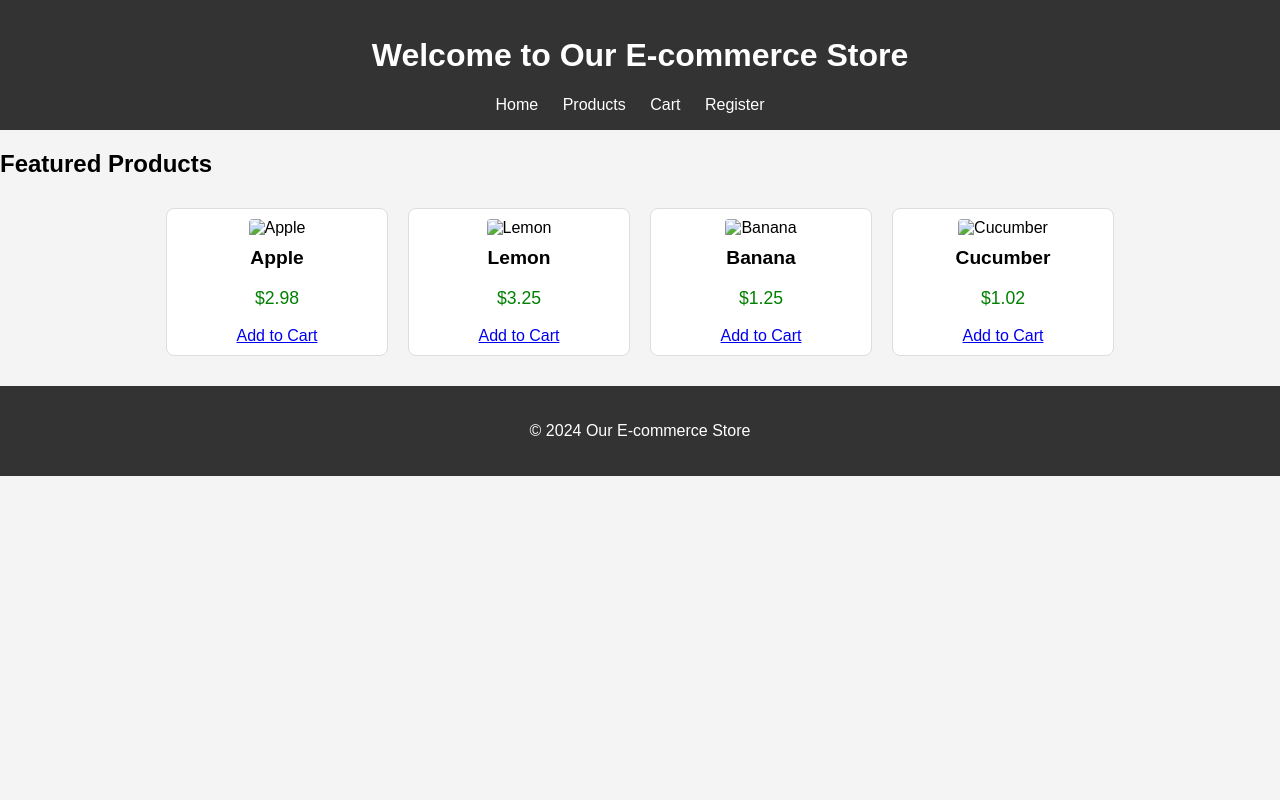
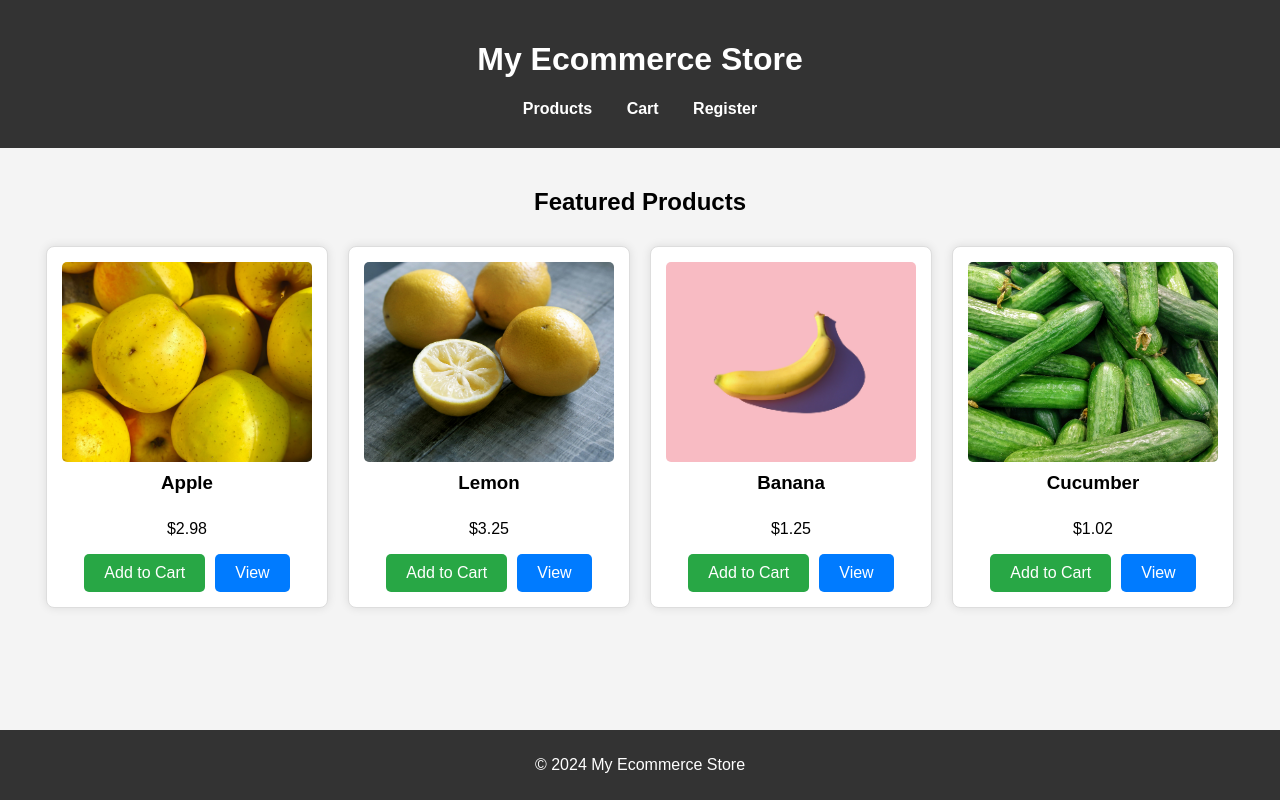
Before and after one commit to akryuko/ecommerce, a Django app: page / in a window 1280 px wide. Run offline with Django 5.2, Linux system fonts and the light colour scheme; data comes from the database, SQL or seed files in the repository; both versions use the stored data as it was after the commit.

Commit message:
Added product detail page and fixed static tag issue

```diff
--- a/ecommerce/settings.py
+++ b/ecommerce/settings.py
@@ -127,3 +127,7 @@ STATICFILES_DIRS = [
 # https://docs.djangoproject.com/en/5.1/ref/settings/#default-auto-field
 
 DEFAULT_AUTO_FIELD = 'django.db.models.BigAutoField'
+
+
+MEDIA_URL = '/media/'
+MEDIA_ROOT = BASE_DIR / 'media'
--- a/ecommerce/urls.py
+++ b/ecommerce/urls.py
@@ -16,16 +16,20 @@ Including another URLconf
 """
 from django.contrib import admin
 from django.urls import include, path
-from products.views import home, register, view_cart, product_list, add_to_cart, remove_from_cart
+from products.views import home, register, view_cart, product_list, add_to_cart, remove_from_cart, product_detail
+from django.conf import settings
+from django.conf.urls.static import static
 
 urlpatterns = [
     path('admin/', admin.site.urls),
     path('', home, name='home'),  # Home page at the root '/'
     path('register/', register, name='register'),  # Direct URL for register
-    path('cart/', view_cart, name='view_cart'),  # Direct URL for cart
+    path('cart/', view_cart, name='cart'),  # Direct URL for cart
     path('product_list/', product_list, name='product_list'),  # Direct URL for product list
     path('auth/', include('django.contrib.auth.urls')),
     path('add_to_cart/<int:product_id>/', add_to_cart, name='add_to_cart'),
     path('remove_from_cart/<int:item_id>/', remove_from_cart, name='remove_from_cart'),
+    path('product_detail/<int:product_id>/', product_detail, name='product_detail'),  # Add this line
 
-]
+
+] + static(settings.MEDIA_URL, document_root=settings.MEDIA_ROOT)
--- a/products/models.py
+++ b/products/models.py
@@ -19,6 +19,8 @@ class Product(models.Model):
     price = models.DecimalField(max_digits=10, decimal_places=2)
     description = models.TextField()
     stock = models.IntegerField()
+    image = models.ImageField(upload_to='product_images/', blank=True, null=True)  # Image field
+
 
     def __str__(self):
         return self.name
--- a/products/static/css/styles.css
+++ b/products/static/css/styles.css
@@ -1,71 +1,112 @@
-/* static/css/styles.css */
-
+/* General Styling */
 body {
     font-family: Arial, sans-serif;
     background-color: #f4f4f4;
     margin: 0;
     padding: 0;
+    display: flex;
+    flex-direction: column;
+    min-height: 100vh; /* Ensures the body takes full height */
 }
 
-header {
+/* Header */
+.header {
     background-color: #333;
     color: white;
-    padding: 1rem;
+    padding: 20px;
     text-align: center;
 }
 
-nav ul {
-    list-style: none;
-    padding: 0;
-    margin: 0;
+/* Navigation */
+.nav {
+    text-align: center;
+    margin: 10px 0;
 }
 
-nav ul li {
-    display: inline;
-    margin-right: 20px;
+.nav a {
+    margin: 0 15px;
+    color: white;
+    text-decoration: none;
+    font-weight: bold;
 }
 
-nav ul li a {
-    color: white;
-    text-decoration: none;
+.nav a:hover {
+    color: #ffd700;
+}
+
+/* Product List Section */
+.main-content {
+    padding: 20px;
+    text-align: center;
+    flex-grow: 1;  /* Ensures content takes up remaining space */
 }
 
 .product-list {
     display: flex;
     flex-wrap: wrap;
     justify-content: center;
-    margin: 20px;
 }
 
 .product-card {
-    background-color: white;
+    display: flex;
+    flex-direction: column;
+    align-items: center;
+    padding: 15px;
+    text-align: center;
     border: 1px solid #ddd;
-    padding: 10px;
     margin: 10px;
-    text-align: center;
-    width: 200px;
+    background-color: #fff;
+    box-shadow: 0 0 10px rgba(0, 0, 0, 0.1);
     border-radius: 8px;
+    width: 250px;  /* Consistent card width */
 }
 
-.product-card img {
+.product-image {
     width: 100%;
-    height: auto;
-    border-radius: 4px;
+    height: 200px;
+    object-fit: cover;
+    border-radius: 5px;
 }
 
-.product-card h3 {
-    font-size: 1.2rem;
-    margin-top: 10px;
+h3 {
+    margin: 10px 0;
 }
 
-.product-card p {
-    font-size: 1.1rem;
-    color: green;
+/* Product Buttons */
+.product-buttons {
+    display: flex;
+    gap: 10px;
+    justify-content: center;
 }
 
-footer {
+.add-to-cart-btn, .view-btn {
+    padding: 10px 20px;
+    background-color: #28a745;
+    color: white;
+    border: none;
+    border-radius: 5px;
+    cursor: pointer;
+    text-decoration: none;
     text-align: center;
-    padding: 20px;
+}
+
+.add-to-cart-btn:hover {
+    background-color: #218838;
+}
+
+.view-btn {
+    background-color: #007bff;
+}
+
+.view-btn:hover {
+    background-color: #0056b3;
+}
+
+/* Footer */
+.footer {
+    text-align: center;
+    padding: 10px;
     background-color: #333;
     color: white;
+    margin-top: auto;  /* Push the footer to the bottom */
 }
--- a/products/templates/products/home.html
+++ b/products/templates/products/home.html
@@ -1,49 +1,44 @@
-<!-- products/templates/products/home.html -->
+{% load static %}
 
 <!DOCTYPE html>
 <html lang="en">
 <head>
     <meta charset="UTF-8">
     <meta name="viewport" content="width=device-width, initial-scale=1.0">
-    <title>Welcome to Our Store</title>
-
-    <!-- Load static files -->
-    {% load static %}
-
-    <!-- Link the external CSS file -->
+    <title>Home - My Ecommerce Store</title>
     <link rel="stylesheet" href="{% static 'css/styles.css' %}">
 </head>
 <body>
-    <header>
-        <h1>Welcome to Our E-commerce Store</h1>
-        <nav>
-            <ul>
-                <li><a href="{% url 'home' %}">Home</a></li>
-                <li><a href="{% url 'product_list' %}">Products</a></li>
-                <li><a href="{% url 'view_cart' %}">Cart</a></li>
-                <li><a href="{% url 'register' %}">Register</a></li>
-            </ul>
+    <header class="header">
+        <div class="logo">
+            <h1>My Ecommerce Store</h1>
+        </div>
+        <nav class="nav">
+            <a href="{% url 'product_list' %}">Products</a>
+            <a href="{% url 'cart' %}">Cart</a>
+            <a href="{% url 'register' %}">Register</a>
         </nav>
     </header>
 
-    <section>
+    <section class="main-content">
         <h2>Featured Products</h2>
         <div class="product-list">
             {% for product in products %}
                 <div class="product-card">
-                    <img src="{{ product.image.url }}" alt="{{ product.name }}" width="200" height="200">  <!-- Assuming you have an image field -->
+                    <img src="{{ product.image.url }}" alt="{{ product.name }}" class="product-image">
                     <h3>{{ product.name }}</h3>
                     <p>${{ product.price }}</p>
-                    <a href="{% url 'add_to_cart' product.id %}">Add to Cart</a>
+                    <div class="product-buttons">
+                        <a href="{% url 'add_to_cart' product.id %}" class="add-to-cart-btn">Add to Cart</a>
+                        <a href="{% url 'product_detail' product.id %}" class="view-btn">View</a>
+                    </div>
                 </div>
-            {% empty %}
-                <p>No products available.</p>
             {% endfor %}
         </div>
     </section>
 
-    <footer>
-        <p>© 2024 Our E-commerce Store</p>
+    <footer class="footer">
+        <p>&copy; 2024 My Ecommerce Store</p>
     </footer>
 </body>
 </html>
--- a/products/urls.py
+++ b/products/urls.py
@@ -3,11 +3,14 @@ from . import views
 
 urlpatterns = [
     path('', views.home, name='home'),  # Home page URL
-    path('cart/', views.view_cart, name='view_cart'),
+    path('cart/', views.view_cart, name='cart'),
     path('add_to_cart/<int:product_id>/', views.add_to_cart, name='add_to_cart'),
     path('remove_from_cart/<int:item_id>/', views.remove_from_cart, name='remove_from_cart'),
     path('product_list/', views.product_list, name='product_list'),
     path('register/', views.register, name='register'),
+    path('product_list/<int:product_id>/', views.product_detail, name='product_detail'),
+    path('product_detail/<int:product_id>/', views.product_detail, name='product_detail'),  # Add this line
+
 
 
 ]
--- a/products/views.py
+++ b/products/views.py
@@ -1,7 +1,8 @@
-from django.shortcuts import render, redirect
+from django.shortcuts import render, redirect, get_object_or_404
 from .models import Product, Cart, CartItem
 from django.contrib.auth.decorators import login_required
 from django.contrib.auth.forms import UserCreationForm
+from decimal import Decimal
 
 
 def home(request):
@@ -15,23 +16,43 @@ def product_list(request):
     return render(request, 'products/product_list.html', {'products': products})
 
 
+def product_detail(request, product_id):
+    product = get_object_or_404(Product, pk=product_id)
+    return render(request, 'products/product_detail.html', {'product': product})
+
+
 # View cart
 @login_required
 def view_cart(request):
-    cart, created = Cart.objects.get_or_create(user=request.user)
+    # Retrieve the current user's cart
+    cart = Cart.objects.filter(user=request.user).first()
     return render(request, 'products/cart.html', {'cart': cart})
+
 
 # Add to cart
 @login_required
 def add_to_cart(request, product_id):
     product = Product.objects.get(id=product_id)
+    # Assuming price is a Decimal object
+    price = float(product.price)  # Convert Decimal to float
 
-    # Example logic: Add the product to the cart (using session for simplicity)
-    cart = request.session.get('cart', [])
-    cart.append({'product_id': product.id, 'name': product.name, 'price': product.price, 'quantity': 1})
+    # Get the cart from the session
+    cart = request.session.get('cart', {})
+
+    # Add product to cart
+    if product_id in cart:
+        cart[product_id]['quantity'] += 1
+    else:
+        cart[product_id] = {
+            'name': product.name,
+            'price': price,
+            'quantity': 1
+        }
+
+    # Save the cart in the session
     request.session['cart'] = cart
 
-    return redirect('home')  # Redirect back to the home page after adding to cart
+    return redirect('cart')
 
 
 
```
Also changed, not shown: products/templates/products/product_detail.html (added, +37 -0 lines), db.sqlite3, media/product_images/apple.jpg (added), media/product_images/banana.jpg (added), media/product_images/cucumber.jpg (added), media/product_images/lemon.jpg (added), product_images/apple.jpg (added), product_images/banana.jpg (added), products/migrations/0003_product_image.py (added), 2 other files.
